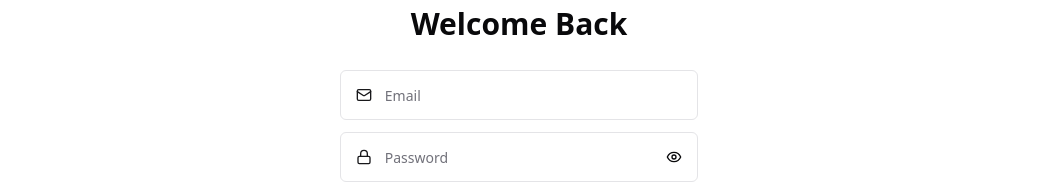
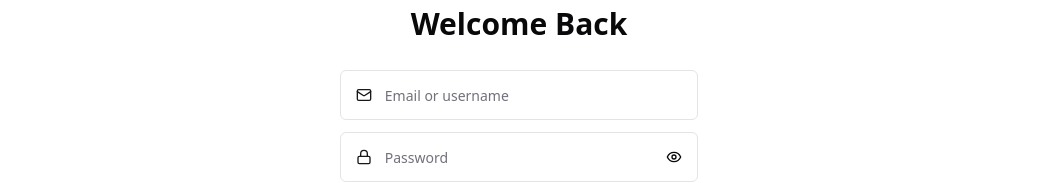
Before and after one commit to Natty-7r/Healther-Tracker_web, a React (Vite) app: page /auth/sign-in in a window 1280 px wide. Shown: the part 378-561 px from the top of the page, without its empty margins (121-1183 px from the left). Built offline with nearby package versions, Linux system fonts and the light colour scheme.

Commit message:
fix: update email place holder

```diff
--- a/src/components/form /signi-n.form.tsx
+++ b/src/components/form /signin.form.tsx
@@ -63,7 +63,7 @@ const SignInForm = () => {
             <FormItem className="w-full">
               <FormControl>
                 <Input
-                  placeholder="Email"
+                  placeholder="Email or username"
                   {...field}
                   className="py-6"
                   icon={<Mail className="text-secondary-foreground h-4 w-4" />}
--- a/src/pages/auth/signin.tsx
+++ b/src/pages/auth/signin.tsx
@@ -1,4 +1,4 @@
-import SignInForm from "@/components/form /signi-n.form";
+import SignInForm from "@/components/form /signin.form";
 
 const SignInPage = () => {
   return (
```
